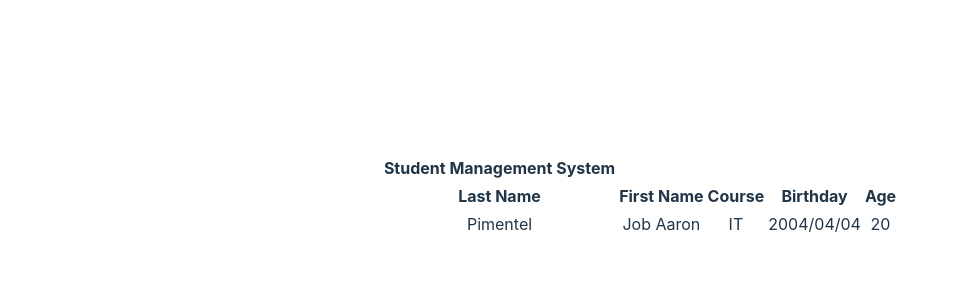
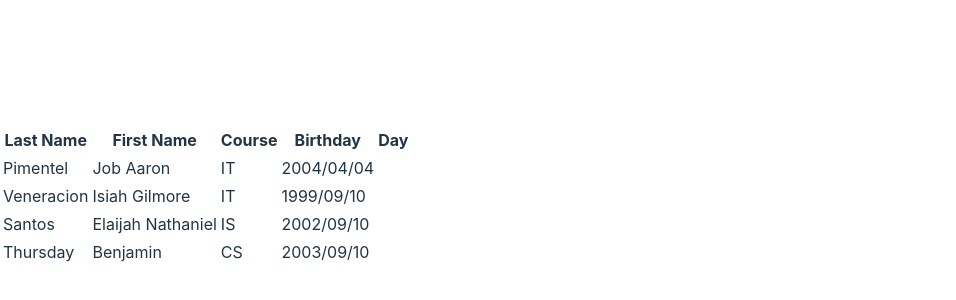
Before and after one commit to jatpimentel/Student-Management-System---Data-Table, a React (Vite) app: page / in a window 1280 px wide. Shown: the part 204-504 px from the top of the page, without its empty margins (0-956 px from the left). Built offline with nearby package versions, Linux system fonts and the light colour scheme.

Commit message:
Automated Table (ish)

```diff
--- a/src/App.jsx
+++ b/src/App.jsx
@@ -1,11 +1,7 @@
-import { useState } from "react";
-import reactLogo from "./assets/react.svg";
-import viteLogo from "/vite.svg";
-import "./App.css";
-import StudentTable from "./components/StudentTable";
+import React from "react";
+import StudentTable from "./components/StudentTable"; // Ensure the path is correct
 
 const students = [
-  //Students Data
   {
     last_name: "Pimentel",
     first_name: "Job Aaron",
@@ -20,10 +16,25 @@ const students = [
     birthdate: "1999/09/10",
     age: "",
   },
+  {
+    last_name: "Santos",
+    first_name: "Elaijah Nathaniel",
+    course: "IS",
+    birthdate: "2002/09/10",
+    age: "",
+  },
+  {
+    last_name: "Thursday",
+    first_name: "Benjamin",
+    course: "CS",
+    birthdate: "2003/09/10",
+    age: "",
+  },
 ];
 
+
 function App() {
-  return <StudentTable></StudentTable>;
+  return <StudentTable students={students} />;
 }
 
 export default App;
--- a/src/components/StudentTable.jsx
+++ b/src/components/StudentTable.jsx
@@ -1,31 +1,39 @@
+// StudentTable.js
 import React from "react";
-import Table from "./Table";
+import Table from "./Table"; // Ensure this points to your Table component
+import StudentData from "./students/studentdata"; // Ensure this points to your StudentData component
 
-const StudentTable = () => {
+const StudentTable = ({ students }) => {
   return (
-    <div>
+    <div
+      style={{
+        display: "flex",
+        justifyContent: "center",
+        alignItems: "center", // Optional: for vertical centering
+        height: "100vh", // Optional: height of the container
+      }}
+    >
       <Table.TableContainer>
         <Table.THead>
           <Table.Row>
-            <Table.ColumnHeader>Student Management System</Table.ColumnHeader>
+            <Table.ColumnHeader>Last Name</Table.ColumnHeader>
+            <Table.ColumnHeader>First Name</Table.ColumnHeader>
+            <Table.ColumnHeader>Course</Table.ColumnHeader>
+            <Table.ColumnHeader>Birthday</Table.ColumnHeader>
+            <Table.ColumnHeader>Day</Table.ColumnHeader>
           </Table.Row>
         </Table.THead>
 
         <Table.TBody>
-          <Table.Row>
-            <Table.ColumnHeader colspan="2">Last Name</Table.ColumnHeader>
-            <Table.ColumnHeader colspan="2">First Name</Table.ColumnHeader>
-            <Table.ColumnHeader colspan="2">Course</Table.ColumnHeader>
-            <Table.ColumnHeader colspan="2">Birthday</Table.ColumnHeader>
-            <Table.ColumnHeader colspan="2">Age</Table.ColumnHeader>
-          </Table.Row>
-          <Table.Row>
-            <Table.Column>Pimentel</Table.Column>
-            <Table.Column>Job Aaron</Table.Column>
-            <Table.Column>IT</Table.Column>
-            <Table.Column>2004/04/04</Table.Column>
-            <Table.Column>20</Table.Column>
-          </Table.Row>
+          {students.map((student, index) => (
+            <StudentData
+              key={`${student.last_name}-${index}`}
+              lastName={student.last_name}
+              firstName={student.first_name}
+              course={student.course}
+              birthdate={student.birthdate}
+            />
+          ))}
         </Table.TBody>
 
         <Table.TFoot></Table.TFoot>
--- /dev/null
+++ b/src/components/students/studentdata.jsx
@@ -0,0 +1,15 @@
+import React from "react";
+import Table from "../Table";
+
+const StudentData = ({ lastName, firstName, course, birthdate }) => {
+  return (
+    <Table.Row>
+      <Table.Column>{lastName}</Table.Column>
+      <Table.Column>{firstName}</Table.Column>
+      <Table.Column>{course}</Table.Column>
+      <Table.Column>{birthdate}</Table.Column>
+    </Table.Row>
+  );
+};
+
+export default StudentData;
```
Also changed, not shown: src/components/students/studentcategoryheader.jsx (added, +12 -0 lines).
